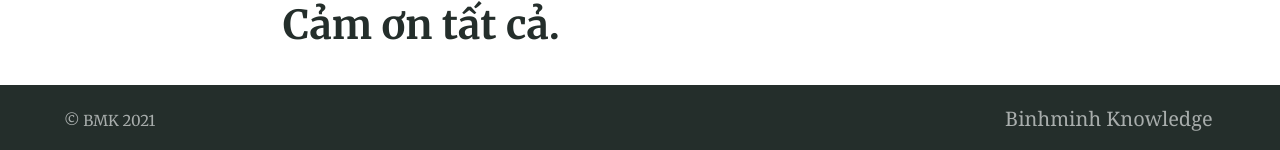
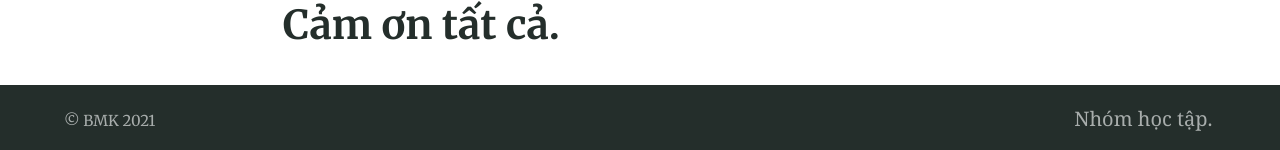
Before and after one commit to 8trien/1, a Jekyll site: the page built from index.md, in a window 1280 px wide and 900 px high, scrolled down 6562 px. Shown: the part 747-897 px from the top of the window. Built offline with Jekyll 4.4.1, drawn with Linux system fonts in a browser that asks for light colours.

Commit message:
Update _config.yml

```diff
--- a/_config.yml
+++ b/_config.yml
@@ -128,8 +128,8 @@ navigation_header:
   url: /search/
 
 navigation_footer:
-- title: Binhminh Knowledge
-  url: https://facebook.com/bmbetter
+- title: Nhóm học tập.
+  url: https://sdgs.un.org/goals/goal4
 
 social_links: # Appears in sidebar. Set the urls then uncomment and comment out as desired
   Twitter: https://sdgs.un.org/goals/goal1
```
